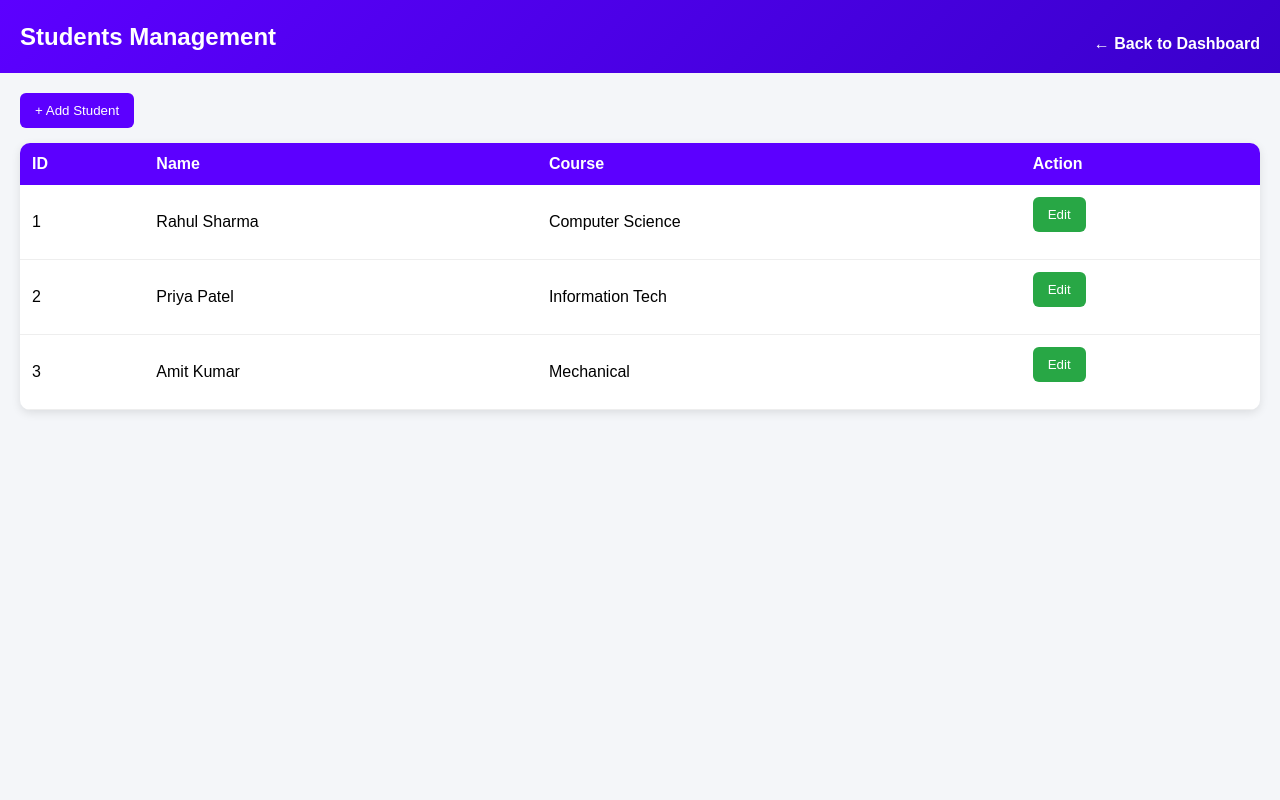
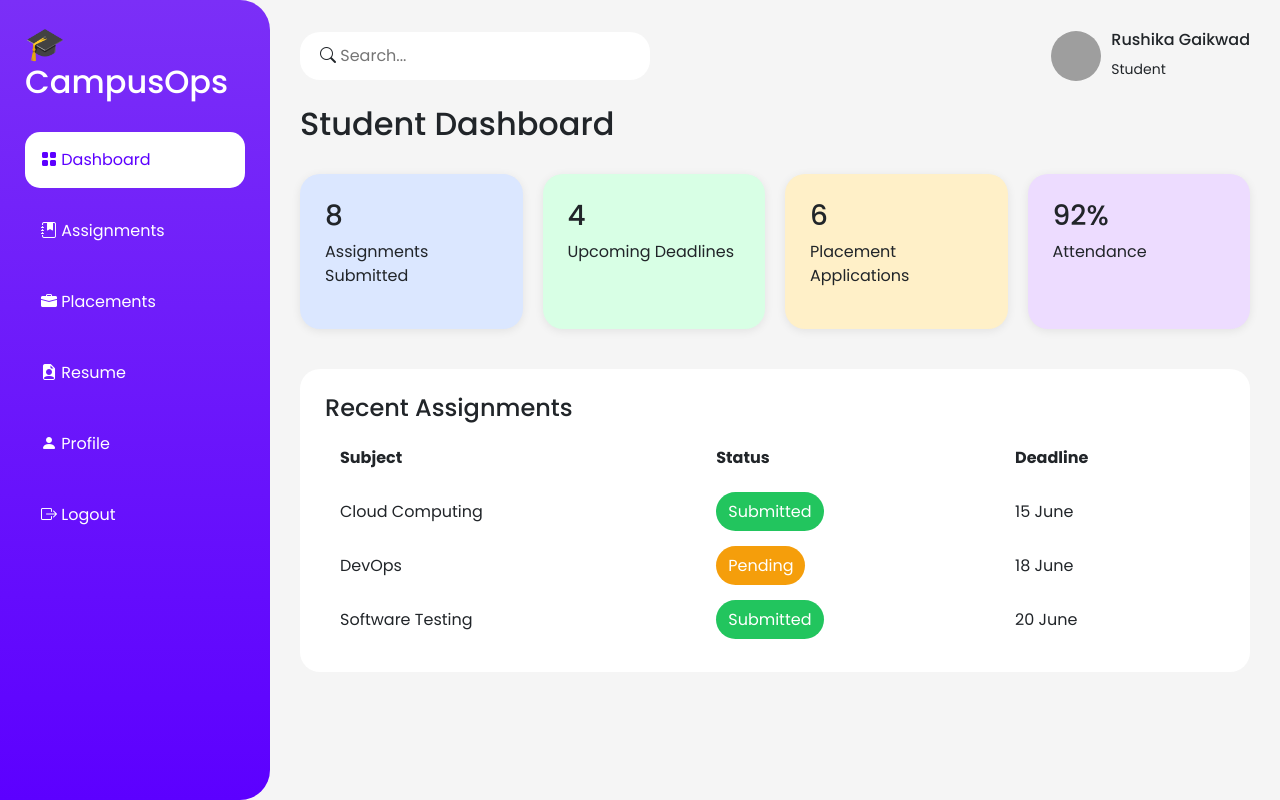
Before and after one commit to rushika247-lab/CampusOps, a Flask app: template templates/student.html in a window 1280 px wide. Run offline with Flask 3, Linux system fonts and the light colour scheme; the template is opened without the code that fills it, so the values that code supplies are empty; grey boxes are pictures that could not be loaded.

Commit message:
Added student dashboard and students management page

```diff
--- a/templates/student.html
+++ b/templates/student.html
@@ -1,144 +1,281 @@
 <!DOCTYPE html>
-<html>
+<html lang="en">
 <head>
-<title>Students</title>
+    <meta charset="UTF-8">
+    <meta name="viewport" content="width=device-width, initial-scale=1.0">
+    <title>Student Dashboard</title>
+
+    <link href="https://cdn.jsdelivr.net/npm/bootstrap@5.3.3/dist/css/bootstrap.min.css" rel="stylesheet">
+
+    <link rel="stylesheet"
+    href="https://cdn.jsdelivr.net/npm/bootstrap-icons@1.11.3/font/bootstrap-icons.min.css">
+
+    <link href="https://fonts.googleapis.com/css2?family=Poppins:wght@300;400;500;600;700&display=swap" rel="stylesheet">
 
     <style>
-body{
-    font-family:Arial;
-    background:#f4f6f9;
+        *{
             margin:0;
+            padding:0;
+            box-sizing:border-box;
+            font-family:'Poppins',sans-serif;
         }
 
-/* HEADER */
-.header{
-    background:linear-gradient(135deg,#5c00ff,#3a00cc);
+        body{
+            background:#f5f5f5;
+        }
+
+        .dashboard{
+            display:flex;
+        }
+
+        /* Sidebar */
+
+        .sidebar{
+            width:270px;
+            height:100vh;
+            background:linear-gradient(to bottom,#7b2ff7,#5c00ff);
             color:white;
-    padding:20px;
+            padding:25px;
+            border-radius:0 30px 30px 0;
+        }
+
+        .sidebar h2{
+            margin-bottom:30px;
+        }
+
+        .menu{
+            list-style:none;
+            padding:0;
+        }
+
+        .menu li{
+            padding:16px;
+            margin-bottom:15px;
+            border-radius:15px;
+            cursor:pointer;
+            transition:0.3s;
+        }
+
+        .menu li:hover,
+        .menu .active{
+            background:white;
+            color:#5c00ff;
+        }
+
+        /* Main */
+
+        .main{
+            flex:1;
+            padding:30px;
+        }
+
+        .topbar{
             display:flex;
             justify-content:space-between;
             align-items:center;
         }
 
-.header h2{
-    margin:0;
+        .search-box{
+            background:white;
+            padding:12px 20px;
+            border-radius:20px;
+            width:350px;
         }
 
-/* CONTAINER */
-.container{
-    padding:20px;
+        .search-box input{
+            border:none;
+            outline:none;
+            width:90%;
         }
 
-/* BUTTON */
-button{
-    padding:10px 15px;
-    background:#5c00ff;
-    color:white;
-    border:none;
-    cursor:pointer;
-    border-radius:6px;
-    margin-bottom:15px;
-    transition:0.3s;
+        .profile{
+            display:flex;
+            align-items:center;
+            gap:10px;
         }
 
-button:hover{
-    background:#3a00cc;
-    transform:scale(1.05);
+        .profile img{
+            border-radius:50%;
         }
 
-/* TABLE */
+        /* Cards */
+
+        .cards{
+            display:grid;
+            grid-template-columns:repeat(4,1fr);
+            gap:20px;
+            margin-top:30px;
+        }
+
+        .card-box{
+            padding:25px;
+            border-radius:20px;
+            box-shadow:0 2px 10px rgba(0,0,0,0.08);
+        }
+
+        .blue{background:#dbe7ff;}
+        .green{background:#d8ffe5;}
+        .yellow{background:#fff0c8;}
+        .purple{background:#eddcff;}
+
+        /* Tables */
+
+        .section{
+            margin-top:40px;
+            background:white;
+            padding:25px;
+            border-radius:20px;
+        }
+
         table{
             width:100%;
-    background:white;
-    border-collapse:collapse;
-    border-radius:10px;
-    overflow:hidden;
-    box-shadow:0 3px 10px rgba(0,0,0,0.1);
         }
 
-th{
-    background:#5c00ff;
-    color:white;
-    padding:12px;
-    text-align:left;
+        th, td{
+            padding:15px;
         }
 
-td{
-    padding:12px;
-    border-bottom:1px solid #eee;
+        .badge-success{
+            background:#22c55e;
+            color:white;
+            padding:8px 12px;
+            border-radius:20px;
         }
 
-tr:hover{
-    background:#f1f1ff;
-}
-
-/* EDIT BUTTON */
-.edit-btn{
-    background:#28a745;
-}
-
-.edit-btn:hover{
-    background:#1f7a33;
-}
-
-/* BACK LINK */
-a{
-    display:inline-block;
-    margin-top:15px;
-    text-decoration:none;
-    color:#5c00ff;
-    font-weight:bold;
+        .badge-pending{
+            background:#f59e0b;
+            color:white;
+            padding:8px 12px;
+            border-radius:20px;
         }
     </style>
-
 </head>
 
 <body>
 
-<div class="header">
-    <h2>Students Management</h2>
-    <a href="/admin-login" style="color:white;text-decoration:none;">← Back to Dashboard</a>
+<div class="dashboard">
+
+    <!-- Sidebar -->
+    <div class="sidebar">
+
+        <h2>🎓 CampusOps</h2>
+
+        <ul class="menu">
+            <li class="active">
+                <i class="bi bi-grid-fill"></i>
+                Dashboard
+            </li>
+
+            <li>
+                <i class="bi bi-journal-bookmark-fill"></i>
+                Assignments
+            </li>
+
+            <li>
+                <i class="bi bi-briefcase-fill"></i>
+                Placements
+            </li>
+
+            <li>
+                <i class="bi bi-file-earmark-person-fill"></i>
+                Resume
+            </li>
+
+            <li>
+                <i class="bi bi-person-fill"></i>
+                Profile
+            </li>
+
+            <li>
+                <i class="bi bi-box-arrow-right"></i>
+                Logout
+            </li>
+        </ul>
+
     </div>
 
-<div class="container">
+    <!-- Main Content -->
+    <div class="main">
 
-<button onclick="alert('Add Student Feature Coming Soon')">
-    + Add Student
-</button>
+        <!-- Top -->
+        <div class="topbar">
+
+            <div class="search-box">
+                <i class="bi bi-search"></i>
+                <input type="text" placeholder="Search...">
+            </div>
+
+            <div class="profile">
+                <img src="https://i.pravatar.cc/50" alt="">
+                <div>
+                    <h6>Rushika Gaikwad</h6>
+                    <small>Student</small>
+                </div>
+            </div>
+
+        </div>
+
+        <h2 class="mt-4">Student Dashboard</h2>
+
+        <!-- Cards -->
+        <div class="cards">
+
+            <div class="card-box blue">
+                <h3>8</h3>
+                <p>Assignments Submitted</p>
+            </div>
+
+            <div class="card-box green">
+                <h3>4</h3>
+                <p>Upcoming Deadlines</p>
+            </div>
+
+            <div class="card-box yellow">
+                <h3>6</h3>
+                <p>Placement Applications</p>
+            </div>
+
+            <div class="card-box purple">
+                <h3>92%</h3>
+                <p>Attendance</p>
+            </div>
+
+        </div>
+
+        <!-- Assignment Table -->
+        <div class="section">
+            <h4>Recent Assignments</h4>
 
             <table>
-
                 <tr>
-    <th>ID</th>
-    <th>Name</th>
-    <th>Course</th>
-    <th>Action</th>
+                    <th>Subject</th>
+                    <th>Status</th>
+                    <th>Deadline</th>
                 </tr>
 
                 <tr>
-    <td>1</td>
-    <td>Rahul Sharma</td>
-    <td>Computer Science</td>
-    <td><button class="edit-btn">Edit</button></td>
+                    <td>Cloud Computing</td>
+                    <td><span class="badge-success">Submitted</span></td>
+                    <td>15 June</td>
                 </tr>
 
                 <tr>
-    <td>2</td>
-    <td>Priya Patel</td>
-    <td>Information Tech</td>
-    <td><button class="edit-btn">Edit</button></td>
+                    <td>DevOps</td>
+                    <td><span class="badge-pending">Pending</span></td>
+                    <td>18 June</td>
                 </tr>
 
                 <tr>
-    <td>3</td>
-    <td>Amit Kumar</td>
-    <td>Mechanical</td>
-    <td><button class="edit-btn">Edit</button></td>
+                    <td>Software Testing</td>
+                    <td><span class="badge-success">Submitted</span></td>
+                    <td>20 June</td>
                 </tr>
-
             </table>
 
         </div>
 
+    </div>
+</div>
+
 </body>
 </html>
```
Also changed, not shown: templates/students.html (added, +238 -0 lines). Lines whose indentation alone changed are shown as unchanged.
